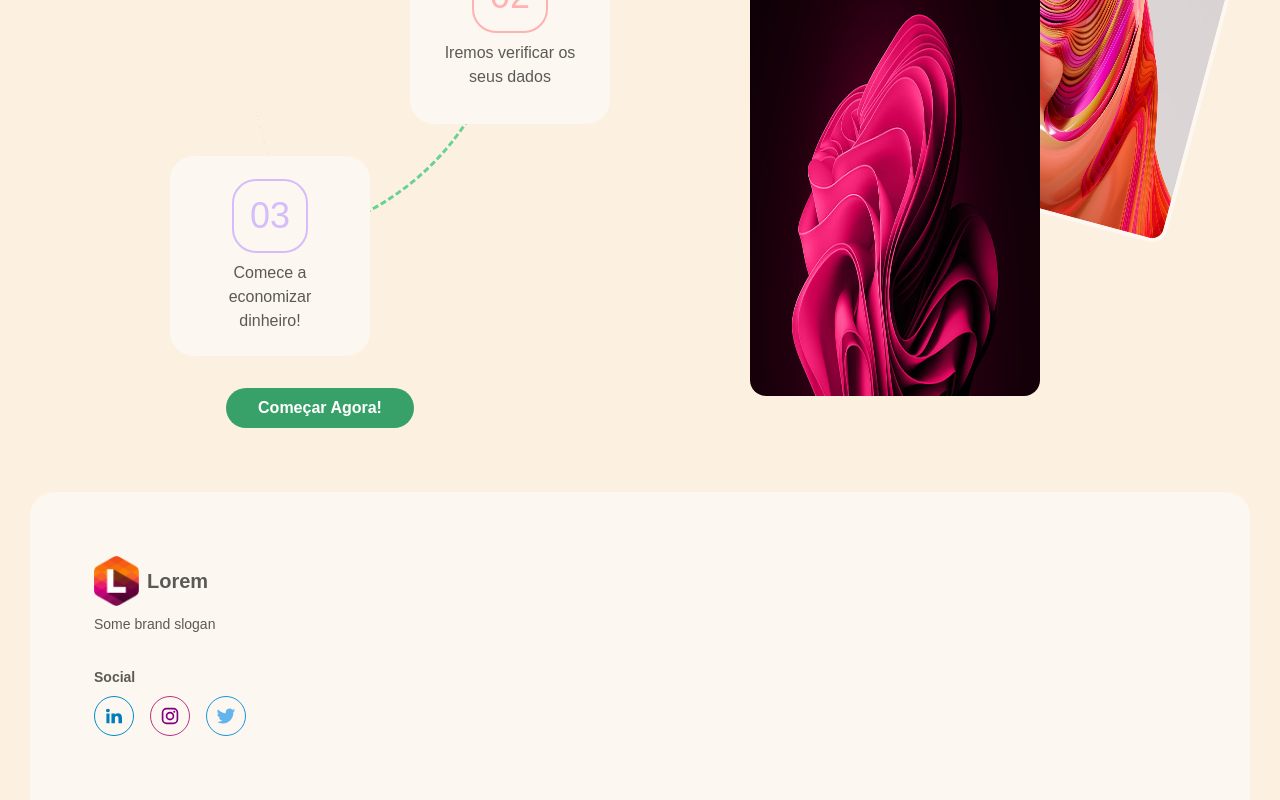
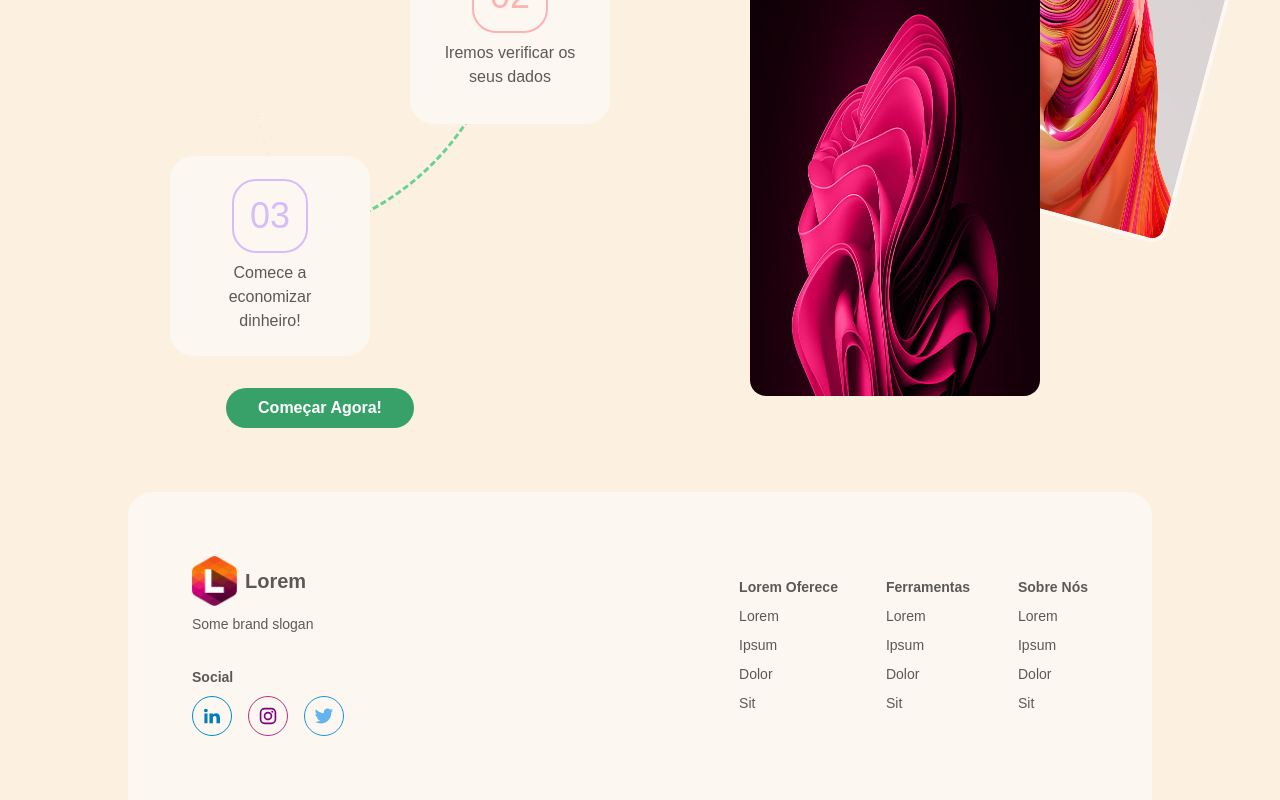
Before and after one commit to reisblucas/landing-page, a React (Create React App) app: page / in a window 1280 px wide. Shown: the part 3853-4653 px from the top of the page. Built offline with nearby package versions, Linux system fonts and the light colour scheme.

Commit message:
feat: end footer

```diff
--- a/src/ui/layout/components/footer/index.tsx
+++ b/src/ui/layout/components/footer/index.tsx
@@ -1,4 +1,4 @@
-import { Box, IconButton, Flex, HStack, Text, VStack } from '@chakra-ui/react'
+import { Box, IconButton, Flex, HStack, Text, VStack, Link } from '@chakra-ui/react'
 
 import { gpx, gpySection } from '@/ui/patterns'
 import { useColorsThemeBased } from '@/helpers'
@@ -11,8 +11,15 @@ export function Footer() {
 
 	return (
 		<Box width="full" px={gpx} backgroundColor={theming.bgSection}>
-			<Box backgroundColor={theming.bgHero} borderTopRadius="3xl">
-				<HStack px={16} py={gpySection} justifyContent="space-between">
+			<Box backgroundColor={theming.bgHero} borderTopRadius="3xl" maxW={{ md: '80vw' }} m="0 auto">
+				<Flex
+					px={16}
+					py={gpySection}
+					flexDirection={{ base: 'column', md: 'row' }}
+					justifyContent="space-between"
+					alignItems="center"
+					gap={8}
+				>
 					<VStack alignItems="flex-start" gap={8}>
 						<VStack gap={4} maxWidth="160px">
 							<Flex flexDirection="column" gap={2}>
@@ -41,12 +48,61 @@ export function Footer() {
 							</Flex>
 						</VStack>
 					</VStack>
-					<HStack>
-						<VStack></VStack>
-						<VStack></VStack>
-						<VStack></VStack>
+
+					<HStack gap={12} wrap="wrap">
+						<VStack alignItems="flex-start">
+							<Text fontFamily="heading" fontWeight="bold">
+								Lorem Oferece
+							</Text>
+							<Link>
+								<Text>Lorem</Text>
+							</Link>
+							<Link>
+								<Text>Ipsum</Text>
+							</Link>
+							<Link>
+								<Text>Dolor</Text>
+							</Link>
+							<Link>
+								<Text>Sit</Text>
+							</Link>
+						</VStack>
+						<VStack alignItems="flex-start">
+							<Text fontFamily="heading" fontWeight="bold">
+								Ferramentas
+							</Text>
+							<Link>
+								<Text>Lorem</Text>
+							</Link>
+							<Link>
+								<Text>Ipsum</Text>
+							</Link>
+							<Link>
+								<Text>Dolor</Text>
+							</Link>
+							<Link>
+								<Text>Sit</Text>
+							</Link>
+						</VStack>
+						<VStack alignItems="flex-start">
+							<Text fontFamily="heading" fontWeight="bold">
+								Sobre Nós
+							</Text>
+							<Link>
+								<Text>Lorem</Text>
+							</Link>
+							<Link>
+								<Text>Ipsum</Text>
+							</Link>
+							<Link>
+								<Text>Dolor</Text>
+							</Link>
+							<Link>
+								<Text>Sit</Text>
+							</Link>
+						</VStack>
 					</HStack>
-				</HStack>
+				</Flex>
 			</Box>
 		</Box>
 	)
```
